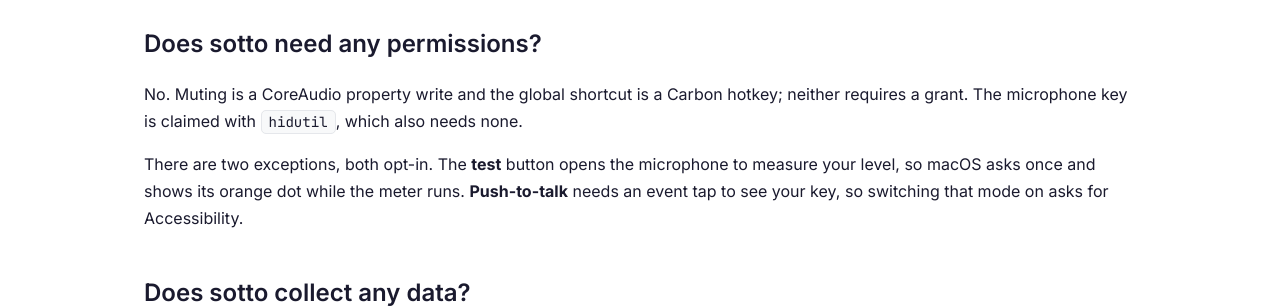
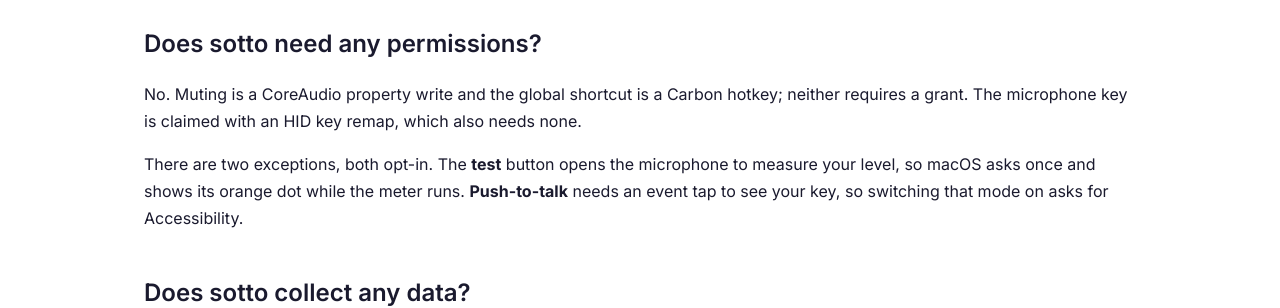
Before and after one commit to ugurcandede/sotto, a Jekyll site: the page built from docs/faq.md, in a window 1280 px wide and 900 px high. Shown: the part 177-485 px from the top of the window. Built offline with Jekyll 4.4.1, drawn with Linux system fonts in a browser that asks for light colours.

```diff
--- a/docs/faq.md
+++ b/docs/faq.md
@@ -9,8 +9,8 @@ description: Common questions about sotto
 ## Does sotto need any permissions?
 
 No. Muting is a CoreAudio property write and the global shortcut is a Carbon
-hotkey; neither requires a grant. The microphone key is claimed with `hidutil`,
-which also needs none.
+hotkey; neither requires a grant. The microphone key is claimed with an HID key
+remap, which also needs none.
 
 There are two exceptions, both opt-in. The **test** button opens the
 microphone to measure your level, so macOS asks once and shows its orange dot
```
Also changed, not shown: docs/guide.md (+2 -2 lines), docs/index.md (+1 -1 lines), README.md, 1 other file.
